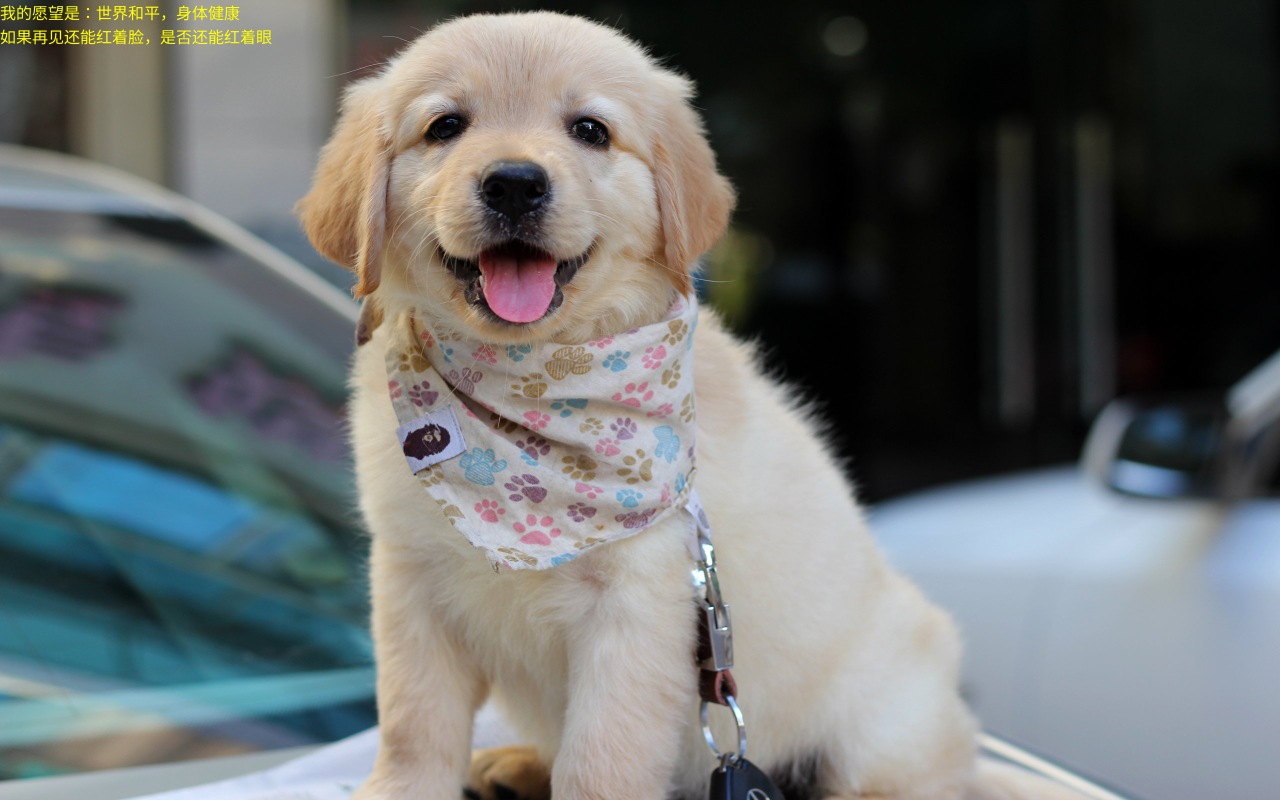
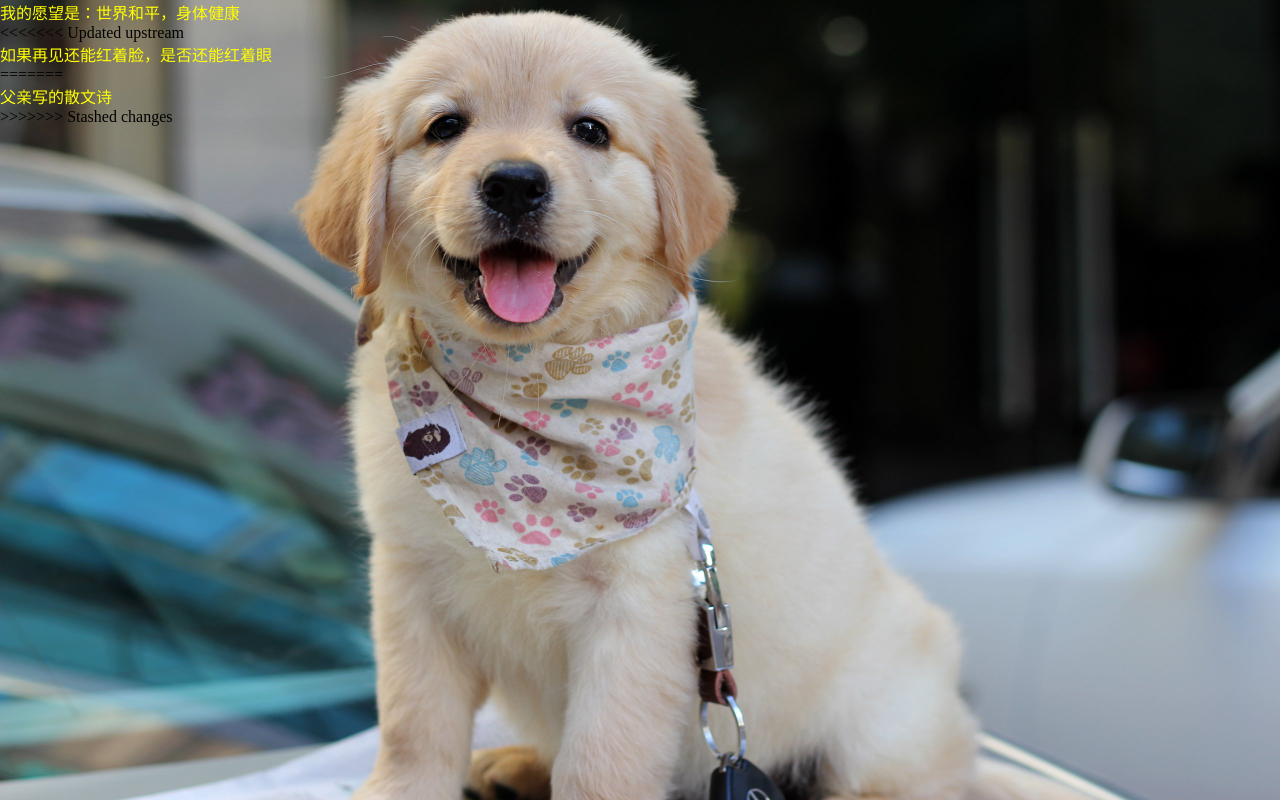
Before and after one commit to kris-z/kris-z.github.io, a plain HTML site: page index.html in a window 1280 px wide. Drawn offline with Linux system fonts and the light colour scheme.

Commit message:
再次提交

```diff
--- a/index.html
+++ b/index.html
@@ -20,6 +20,10 @@
     </head>
     <body>
     <div>我的愿望是：世界和平，身体健康</div>
+<<<<<<< Updated upstream
     <div>如果再见还能红着脸，是否还能红着眼</div>
+=======
+    <div>父亲写的散文诗</div>
+>>>>>>> Stashed changes
     </body>
 </html>
```
